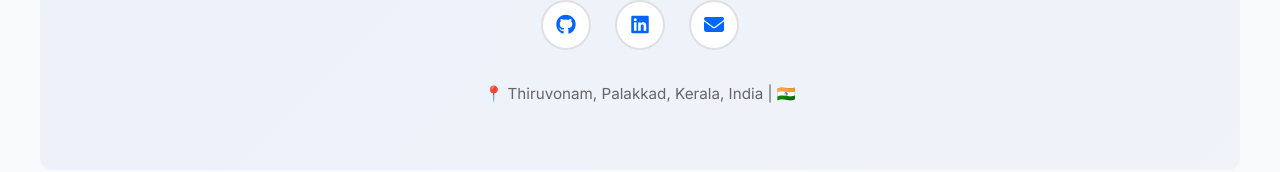
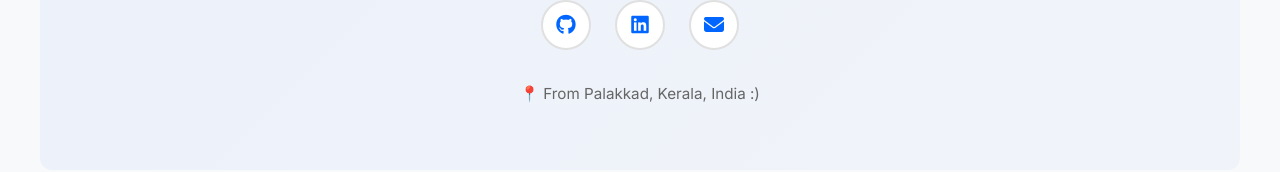
Before and after one commit to AswathiGR/AswathiGR.github.io, a plain HTML site: page index.html in a window 1280 px wide. Shown: the part 5151-5323 px from the top of the page. Drawn offline with nearby package versions, Linux system fonts and the light colour scheme.

Commit message:
Update index.html

```diff
--- a/index.html
+++ b/index.html
@@ -937,7 +937,7 @@
         </div>
 
         <p style="margin-top: 2rem; font-size: 0.95rem; color: var(--text-secondary);">
-            📍 Thiruvonam, Palakkad, Kerala, India | 🇮🇳
+            📍 From Palakkad, Kerala, India :)
         </p>
     </section>
 
```
